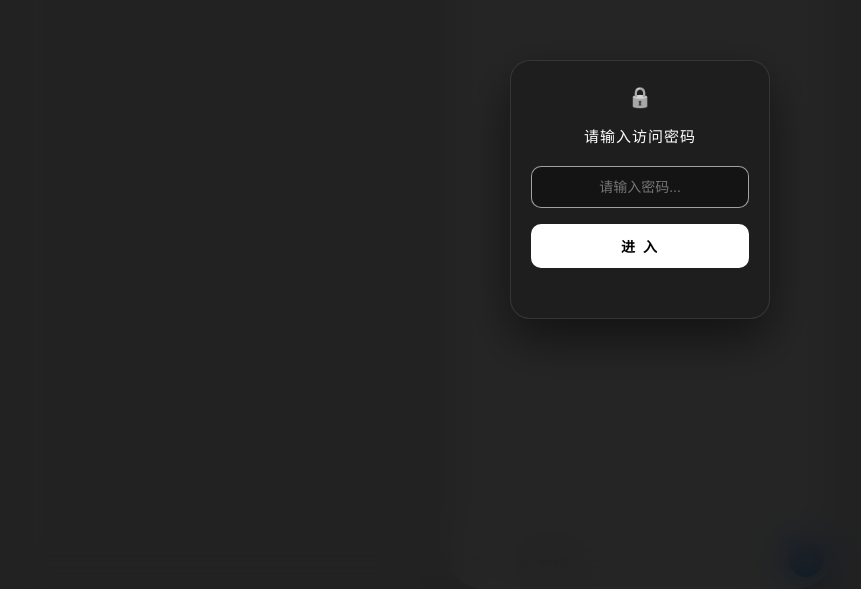
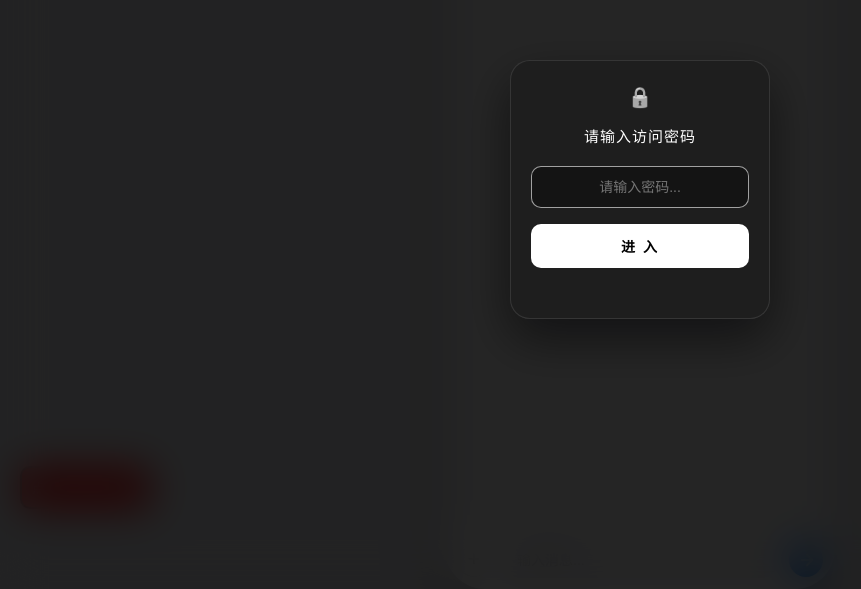
Before and after one commit to Heyun007/Four-leaf-clover, a plain HTML site: page index.html in a window 1280 px wide. Shown: the part 211-800 px from the top of the page, without its empty margins (0-861 px from the left). Drawn offline with nearby package versions, Linux system fonts and the light colour scheme.

Commit message:
Update index.html

```diff
--- a/index.html
+++ b/index.html
@@ -1080,6 +1080,47 @@
     }
   </script>
 
+  <!-- 测试通知的按钮 -->
+<button onclick="testNotification()" style="position:fixed; bottom:80px; left:20px; z-index:999999; background:red; color:white; padding:10px; border-radius:10px;">
+  点我测试系统通知
+</button>
+
+<script>
+  function testNotification() {
+    // 1. 强行申请权限
+    if (!("Notification" in window)) {
+      alert("❌ 你的浏览器不支持通知 API");
+      return;
+    }
+
+    Notification.requestPermission().then(perm => {
+      if (perm === "granted") {
+        alert("✅ 权限已获取！正在发送测试通知...");
+
+        // 2. 尝试用最普通的方式弹通知
+        try {
+          new Notification("普通测试通知", { body: "如果你能看到这个，说明系统允许弹窗！" });
+        } catch (e) {
+          console.log("普通通知失败:", e);
+        }
+
+        // 3. 尝试用 Service Worker 弹通知
+        if ('serviceWorker' in navigator) {
+          navigator.serviceWorker.ready.then(reg => {
+            reg.showNotification("SW 测试通知", {
+              body: "如果你能看到这个，说明后台推送通道完美打通！",
+              icon: "./icon.png",
+              vibrate: [200, 100, 200]
+            });
+          });
+        }
+      } else {
+        alert("❌ 权限被拒绝！状态： " + perm + "\n\n请去手机【系统设置】->【应用管理】->【找到你用的浏览器】->【通知管理】，把“允许通知”打开！再去浏览器地址栏的锁头里把通知改成允许。");
+      }
+    });
+  }
+</script>
+
 </body>
 
     <!-- 👇 密码锁界面（暗黑磨砂风） -->
```
